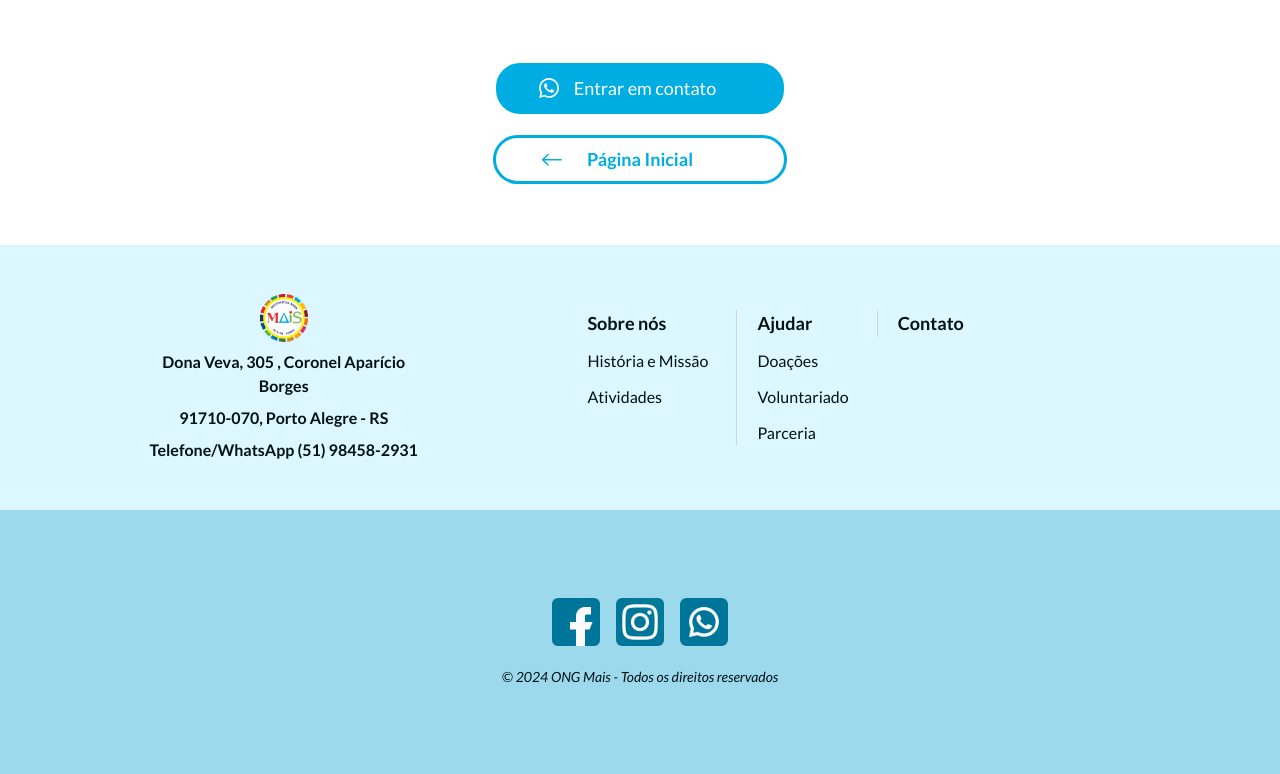
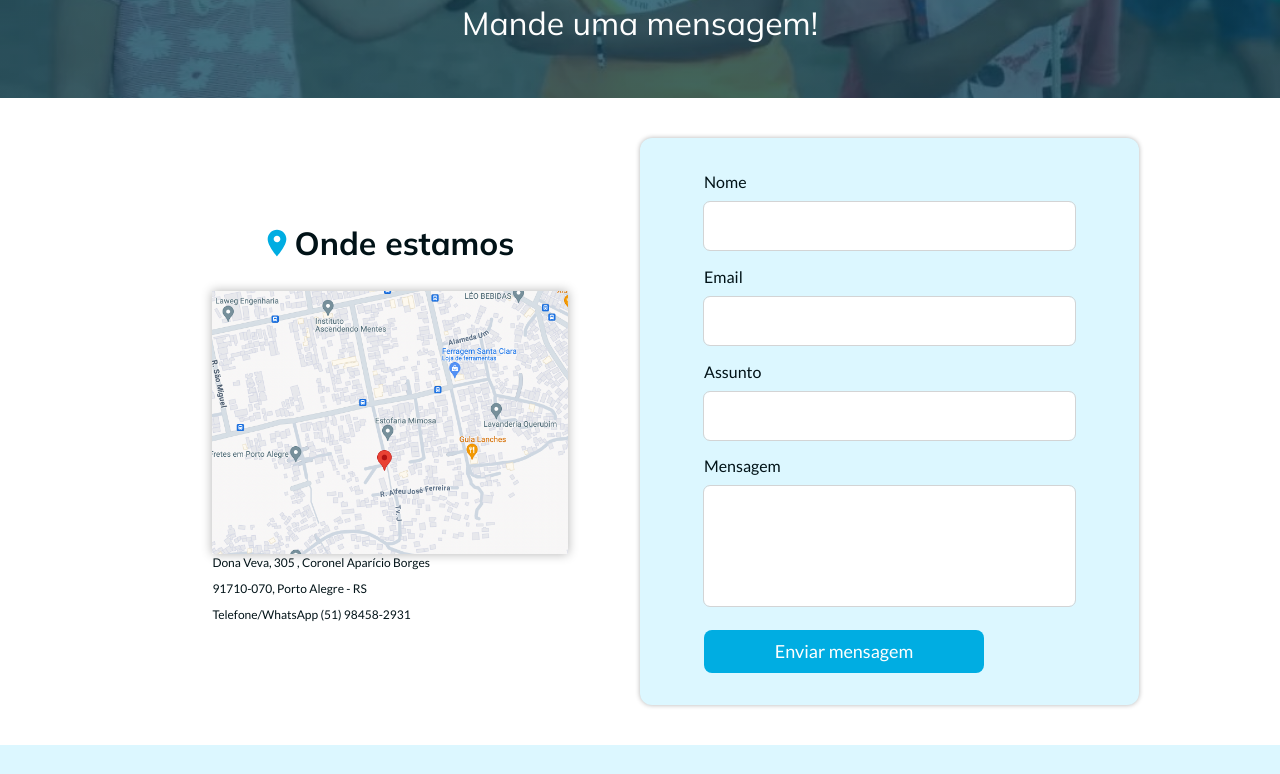
Before and after one commit to ONG-Mais/website-front-end, a Next.js app: page /contato in a window 1280 px wide. Before the commit this address had no page. Shown: the part 426-1200 px from the top of the page. Built offline with nearby package versions, Linux system fonts and the light colour scheme.

Commit message:
feat: creates a new page: contato

```diff
--- /dev/null
+++ b/src/app/contato/page.tsx
@@ -0,0 +1,117 @@
+"use client";
+
+import HeroBanner from "@/GlobalComponents/HeroBanner";
+import bannerImg from "../../../public/images/kids_playing_swing.jpeg";
+import Container from "@/GlobalComponents/Container";
+import locationMap from "../../../public/images/location_map.png";
+import { adressAndPhone } from "../lib/adressAndPhone";
+import { useState } from "react";
+import Button from "@/GlobalComponents/Button";
+import locationPin from "@/assets/icons/locationPin.svg";
+import Image from "next/image";
+
+export default function Page() {
+  const [name, setName] = useState("");
+  const [email, setEmail] = useState("");
+  const [subject, setSubject] = useState("");
+  const [message, setMessage] = useState("");
+
+  const inputs = [
+    {
+      id: 1,
+      label: "Nome",
+      value: name,
+      setter: setName,
+      type: "text",
+    },
+    {
+      id: 2,
+      label: "Email",
+      value: email,
+      setter: setEmail,
+      type: "text",
+    },
+    {
+      id: 3,
+      label: "Assunto",
+      value: subject,
+      setter: setSubject,
+      type: "text",
+    },
+  ];
+
+  return (
+    <>
+      <HeroBanner
+        image={bannerImg.src}
+        mobileSize="half"
+        title="VAMOS CONVERSAR?"
+        text={`Ficou com alguma dúvida?\nMande uma mensagem!`}
+      />
+      <Container noMobileXMargin>
+        <div className="grid grid-cols-2 items-center mt-r4 sm:flex sm:flex-col-reverse sm:mt-none sm:h-fit">
+          <div className="flex flex-col jusify-center items-center">
+            <p className="text-neutral-900 font-Mulish text-h3 sm:text-h5 font-bold flex gap-2 items-center">
+              <Image src={locationPin} alt="📍" />
+              Onde estamos
+            </p>
+            <br />
+            <div id="map-container" className="flex flex-col">
+              <div
+                id="map-image"
+                style={{ backgroundImage: `url('${locationMap.src}')`, backgroundSize: "cover" }}
+                className="w-[356px] h-[263px]  shadow-md sm:mb-[16px] sm:w-[300px]"
+              />
+              <div
+                id="data"
+                className="font-Lato font-medium text-pxs text-neutral-900 gap-2 flex flex-col sm:self-center"
+              >
+                <p>{adressAndPhone.street}</p>
+                <p>{adressAndPhone.CEP}</p>
+                <p>{adressAndPhone.phone}</p>
+              </div>
+            </div>
+          </div>
+          <form
+            action=""
+            className="flex flex-col bg-primary-100 px-16 py-8 rounded-xl shadow-sm sm:shadow-none sm:px-8 sm:w-full sm:rounded-none sm:mb-[32px]"
+          >
+            {inputs.map((input) => (
+              <div key={input.id} className="flex flex-col mb-r4 gap-2">
+                <label htmlFor={input.label} className="text-pm text-neutral-900">
+                  {input.label}
+                </label>
+                <input
+                  id={input.label}
+                  type={input.type}
+                  value={input.value}
+                  onChange={(e) => input.setter(e.target.value)}
+                  className="rounded-md p-3 outline outline-1 outline-neutral-200 sm:shadow-sm font-medium"
+                />
+              </div>
+            ))}
+            <div className="flex flex-col gap-2">
+              <label htmlFor="mensagem" className="text-pm text-neutral-900 font-medium">
+                Mensagem
+              </label>
+              <textarea
+                id="mensagem"
+                rows={4}
+                value={message}
+                onChange={(e) => setMessage(e.target.value)}
+                style={{ resize: "none" }}
+                className="outline outline-1 outline-neutral-200 rounded-md p-3 sm:shadow-sm"
+              />
+            </div>
+            <br />
+            <div className="w-72 flex justify-start sm:w-full sm:justify-center">
+              <Button color="blue-light" onClick={(e) => e.preventDefault()} className="w-[280px] sm:w-[250px]">
+                Enviar mensagem
+              </Button>
+            </div>
+          </form>
+        </div>
+      </Container>
+    </>
+  );
+}
```
